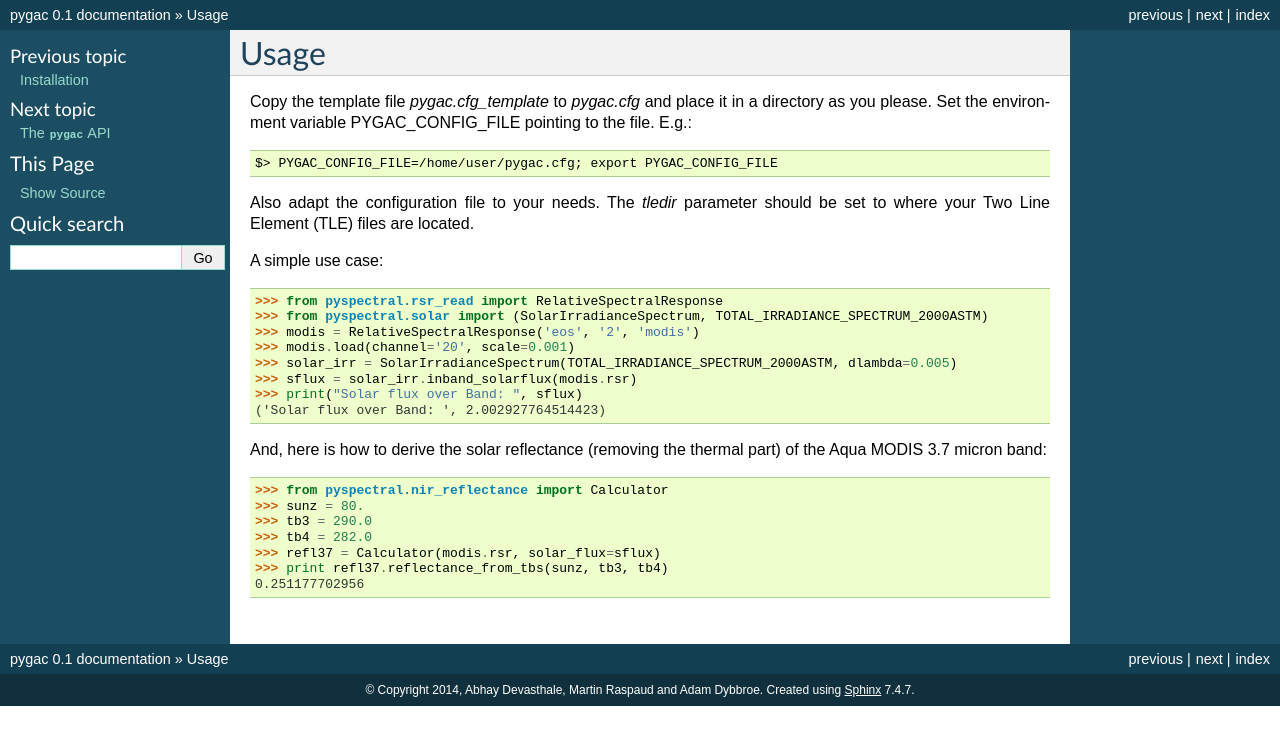
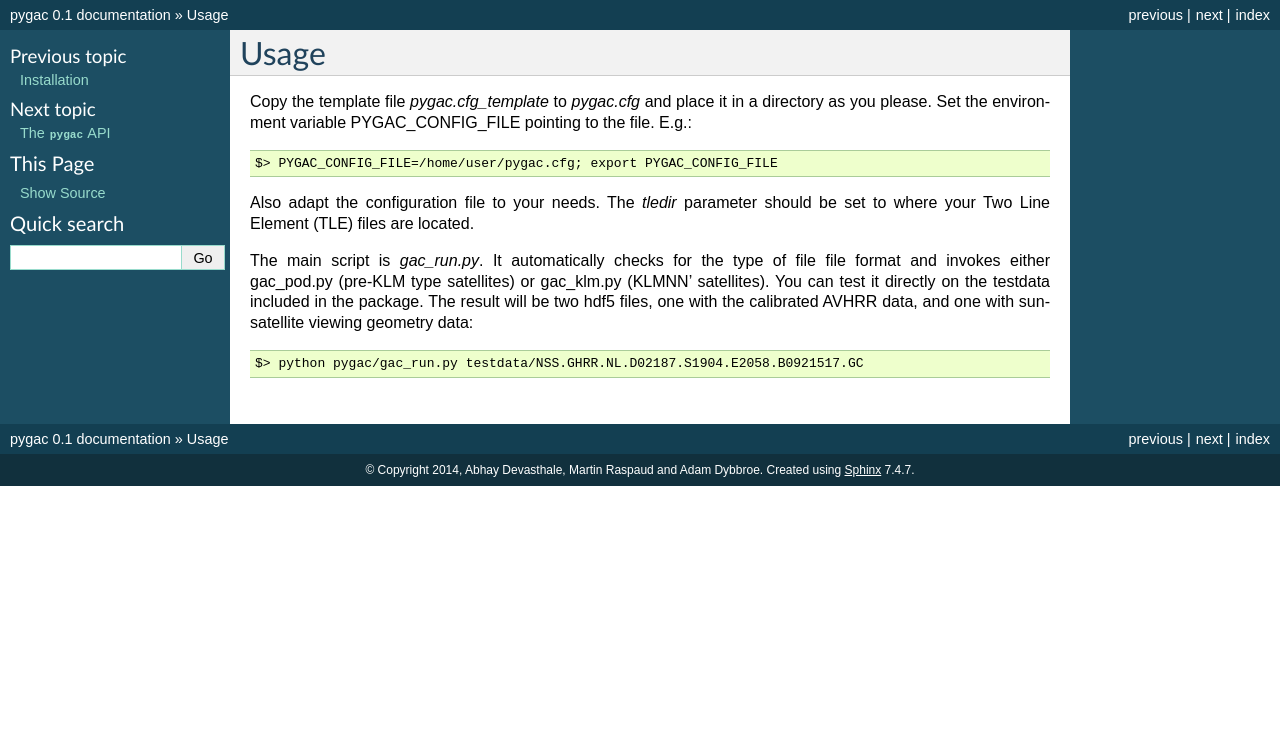
Before and after one commit to pytroll/pygac, a Sphinx documentation site: the page built from doc/source/usage.rst, in a window 1280 px wide. Shown: the top 745 px of the page. Built offline with Sphinx 7.4.7, drawn with Linux system fonts in a browser that asks for light colours.

Commit message:
Updated usage docs

```diff
--- a/doc/source/usage.rst
+++ b/doc/source/usage.rst
@@ -10,25 +10,10 @@ pointing to the file. E.g.::
 Also adapt the configuration file to your needs. The *tledir* parameter should
 be set to where your Two Line Element (TLE) files are located.
 
+The main script is *gac_run.py*. It automatically checks for the type of file
+file format and invokes either gac_pod.py (pre-KLM type satellites) or
+gac_klm.py (KLMNN' satellites). You can test it directly on the testdata
+included in the package. The result will be two hdf5 files, one with the
+calibrated AVHRR data, and one with sun-satellite viewing geometry data::
 
-A simple use case::
-
-  >>> from pyspectral.rsr_read import RelativeSpectralResponse
-  >>> from pyspectral.solar import (SolarIrradianceSpectrum, TOTAL_IRRADIANCE_SPECTRUM_2000ASTM)
-  >>> modis = RelativeSpectralResponse('eos', '2', 'modis')
-  >>> modis.load(channel='20', scale=0.001)
-  >>> solar_irr = SolarIrradianceSpectrum(TOTAL_IRRADIANCE_SPECTRUM_2000ASTM, dlambda=0.005)
-  >>> sflux = solar_irr.inband_solarflux(modis.rsr)
-  >>> print("Solar flux over Band: ", sflux)
-  ('Solar flux over Band: ', 2.002927764514423)
-
-And, here is how to derive the solar reflectance (removing the thermal part) of
-the Aqua MODIS 3.7 micron band::
-
-  >>> from pyspectral.nir_reflectance import Calculator
-  >>> sunz = 80.
-  >>> tb3 = 290.0
-  >>> tb4 = 282.0
-  >>> refl37 = Calculator(modis.rsr, solar_flux=sflux)
-  >>> print refl37.reflectance_from_tbs(sunz, tb3, tb4)
-  0.251177702956
+ $> python pygac/gac_run.py testdata/NSS.GHRR.NL.D02187.S1904.E2058.B0921517.GC
```
